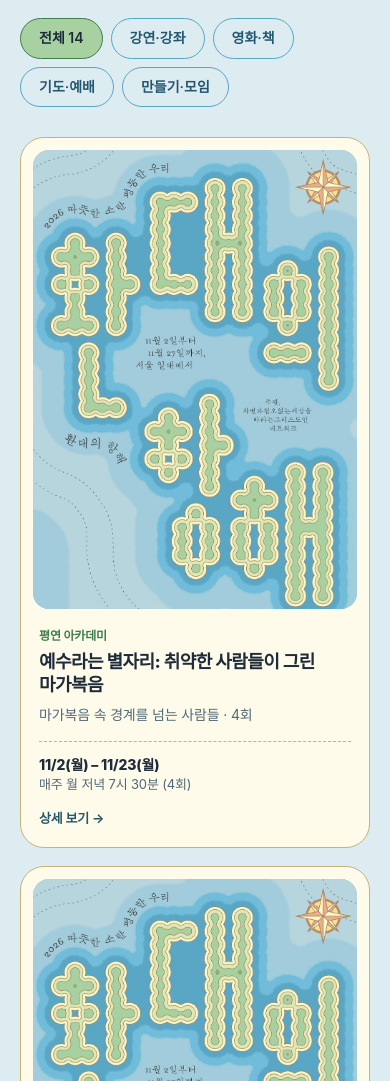
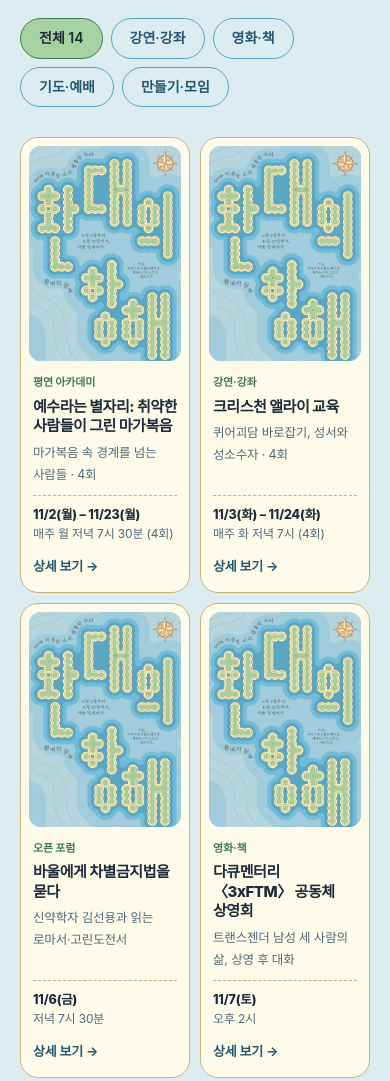
Before and after one commit to pastorpark/equalweek, a plain HTML site: page index.html in a window 390 px wide. Shown: the part 4880-5961 px from the top of the page. Drawn offline with Linux system fonts and the light colour scheme; a web font is replaced by a local one.

Commit message:
프로그램 카드: 모바일 2열 유지
Co-Authored-By: Claude Sonnet 5.5 <noreply@anthropic.com>

```diff
--- a/assets/css/style.css
+++ b/assets/css/style.css
@@ -166,5 +166,13 @@ footer small{display:block;margin-top:26px;color:#8fb3c4}
   section{padding:64px 0}
 }
 @media(max-width:520px){
-  .grid{grid-template-columns:1fr}
+  .grid{gap:10px}
+  .card{padding:8px 8px 14px;border-radius:18px}
+  .card .poster{border-radius:12px}
+  .card .info{padding:12px 4px 0}
+  .card h3{font-size:15px}
+  .card .line{font-size:12.5px}
+  .card .when{font-size:12px;margin-top:10px;padding-top:10px}
+  .card .when b{font-size:12.5px}
+  .card .eyebrow-s{font-size:11px}
 }
```
